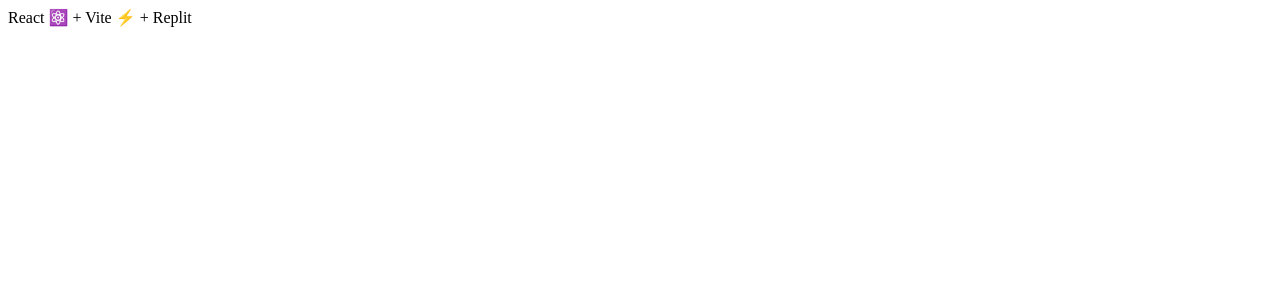
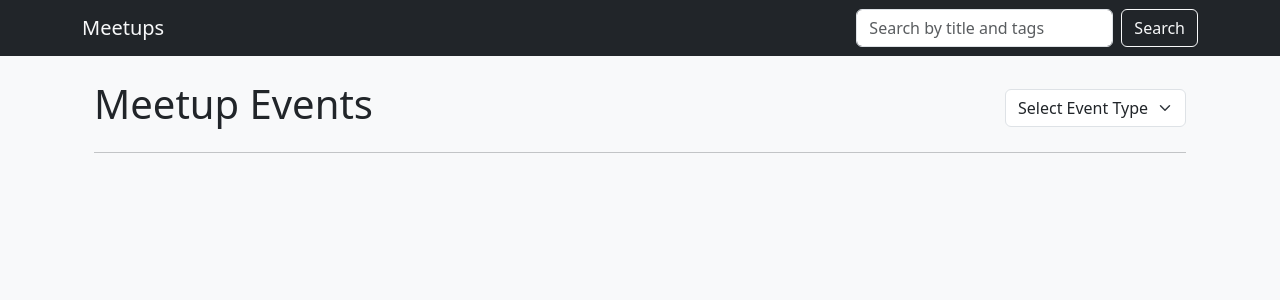
Before and after one commit to devMainak/meetup-app-forntend, a React (Vite) app: page / in a window 1280 px wide. Shown: the top 300 px of the page. Built offline with nearby package versions, Linux system fonts and the light colour scheme.

Commit message:
meetup page created

```diff
--- a/src/App.css
+++ /dev/null
@@ -1,2 +0,0 @@
-main {
-}
--- a/src/App.jsx
+++ b/src/App.jsx
@@ -1,9 +1,12 @@
-import './App.css'
+import "bootstrap/dist/css/bootstrap.min.css";
+import Header from "./components/Header";
+import AllMeetUps from "./pages/AllMeetUps";
 
 export default function App() {
   return (
-    <main>
-      React ⚛️ + Vite ⚡ + Replit
+    <main className="bg-light">
+      <Header />
+        <AllMeetUps />
     </main>
-  )
+  );
 }
--- /dev/null
+++ b/src/components/Header.jsx
@@ -0,0 +1,28 @@
+import { Link } from "react-router-dom";
+
+const Header = () => {
+  return (
+    <header>
+      <nav className="navbar bg-dark">
+        <div className="container-fluid container">
+          <Link className="navbar-brand text-light" to="/">
+            Meetups
+          </Link>
+          <form className="d-flex" role="search">
+            <input
+              className="form-control me-2"
+              type="search"
+              placeholder="Search by title and tags"
+              aria-label="Search"
+            />
+            <button className="btn btn-outline-light" type="submit">
+              Search
+            </button>
+          </form>
+        </div>
+      </nav>
+    </header>
+  );
+};
+
+export default Header;
--- a/src/index.jsx
+++ b/src/index.jsx
@@ -1,9 +1,17 @@
 import React from 'react'
 import ReactDOM from 'react-dom/client'
+import { createBrowserRouter, RouterProvider } from 'react-router-dom'
 import App from './App'
+
+const router = createBrowserRouter([
+	{
+		path: "/",
+		element: <App/>
+	}
+])
 
 ReactDOM.createRoot(document.getElementById('root')).render(
 	<React.StrictMode>
-		<App />
+		<RouterProvider router={router} />
 	</React.StrictMode>
 )
--- /dev/null
+++ b/src/pages/AllMeetUps.jsx
@@ -0,0 +1,20 @@
+const AllMeetUps = () => {
+  return (
+    <div className="bg-light" style={{height: "100vh"}}>
+      <div className="container p-4">
+        <div className="d-flex justify-content-between align-items-center">
+          <h1>Meetup Events</h1>
+          <select class="form-select" style={{ width: "auto" }}>
+            <option selected>Select Event Type</option>
+            <option value="Online">Online</option>
+            <option value="Offline">Offline</option>
+            <option value="Both">Both</option>
+          </select>
+        </div>
+        <hr/>
+      </div>
+    </div>
+  );
+};
+
+export default AllMeetUps;
```
Also changed, not shown: package.json (+6 -2 lines), 1 other file (tests, documents, lock files or other folders).
